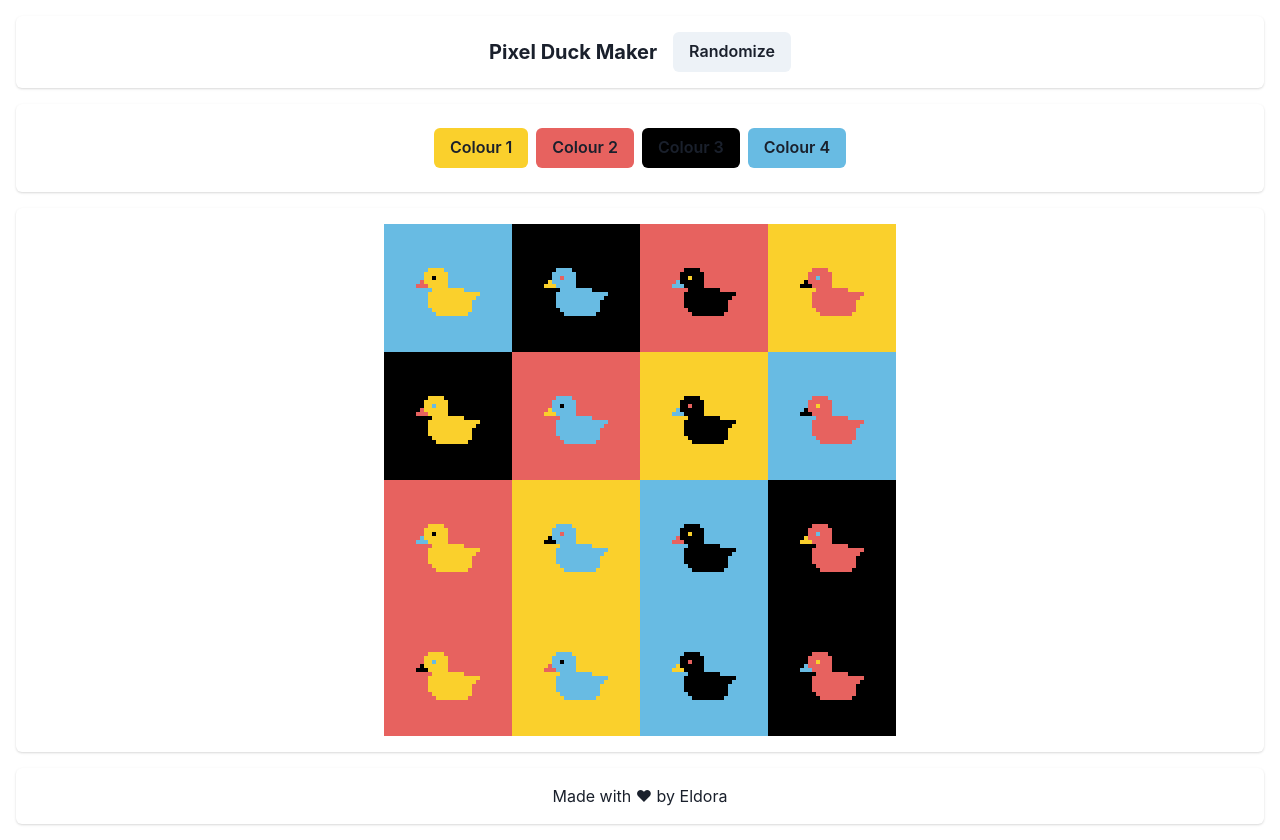
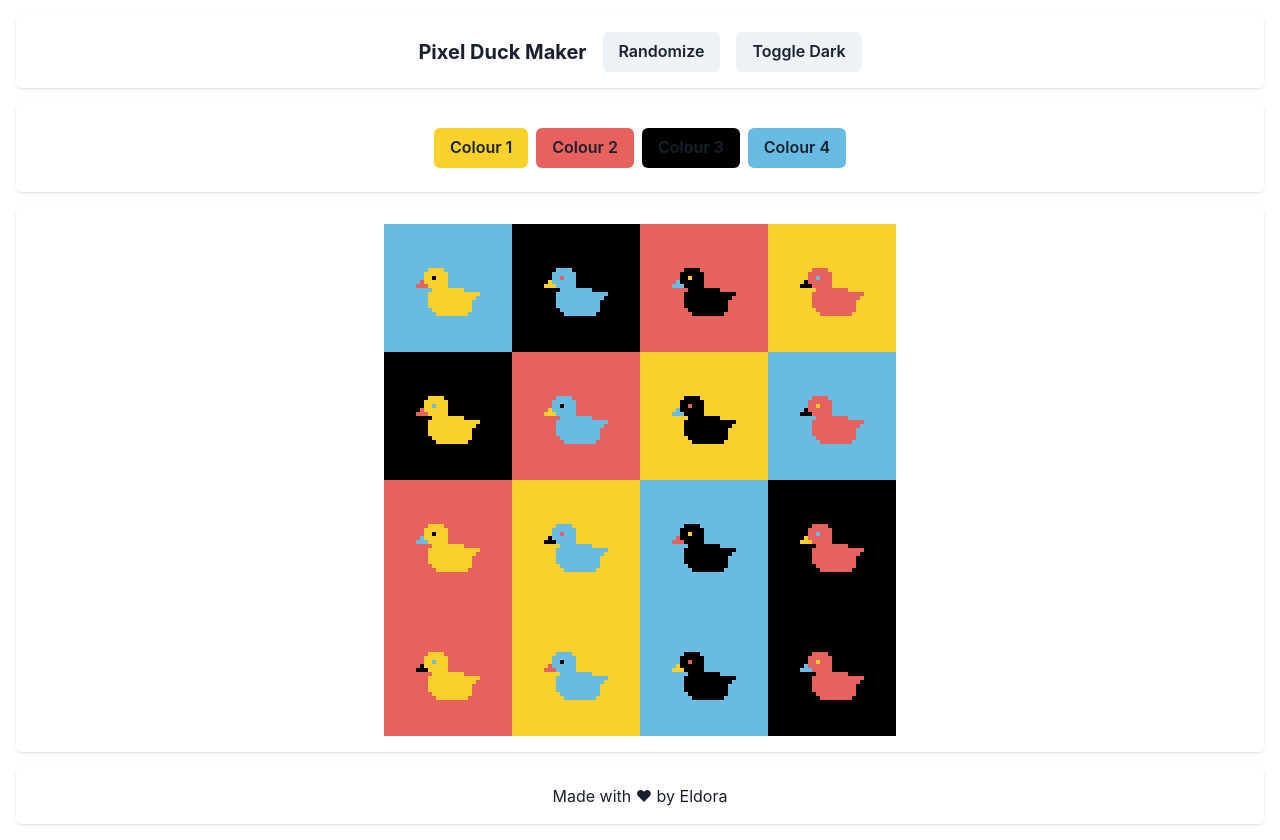
Before and after one commit to eldoraboo/pixel-duck, a React (Create React App) app: page / in a window 1280 px wide. Built offline with nearby package versions, Linux system fonts and the light colour scheme.

Commit message:
feat: add Toggle

```diff
--- a/src/App.js
+++ b/src/App.js
@@ -15,9 +15,11 @@ import {
   CardBody,
   Text,
   Heading,
+  useColorMode,
 } from "@chakra-ui/react";
 
 const App = () => {
+  const { colorMode, toggleColorMode } = useColorMode();
   const [color, setColor] = useState("#FAD02C");
   const [bgColor, setBgColor] = useState("#68BBE3");
   const [eyeColor, setEyeColor] = useState("#000000");
@@ -138,6 +140,9 @@ const App = () => {
           <HStack spacing={4}>
             <Heading size="md">Pixel Duck Maker</Heading>
             <Button onClick={handleRandomize}>Randomize</Button>
+            <Button onClick={toggleColorMode}>
+              Toggle {colorMode === "light" ? "Dark" : "Light"}
+            </Button>
           </HStack>
         </Box>
       </Card>
--- a/src/index.js
+++ b/src/index.js
@@ -1,3 +1,4 @@
+import { ColorModeScript } from "@chakra-ui/react";
 import React from "react";
 import ReactDOM from "react-dom/client";
 import "./index.css";
@@ -5,7 +6,7 @@ import App from "./App";
 import theme from "./theme";
 import reportWebVitals from "./reportWebVitals";
 // 1. import `ChakraProvider` component
-import { ColorModeScript, ChakraProvider } from "@chakra-ui/react";
+import { ChakraProvider } from "@chakra-ui/react";
 
 const root = ReactDOM.createRoot(document.getElementById("root"));
 root.render(
```
Also changed, not shown: 9 other files (tests, documents, lock files or other folders).
